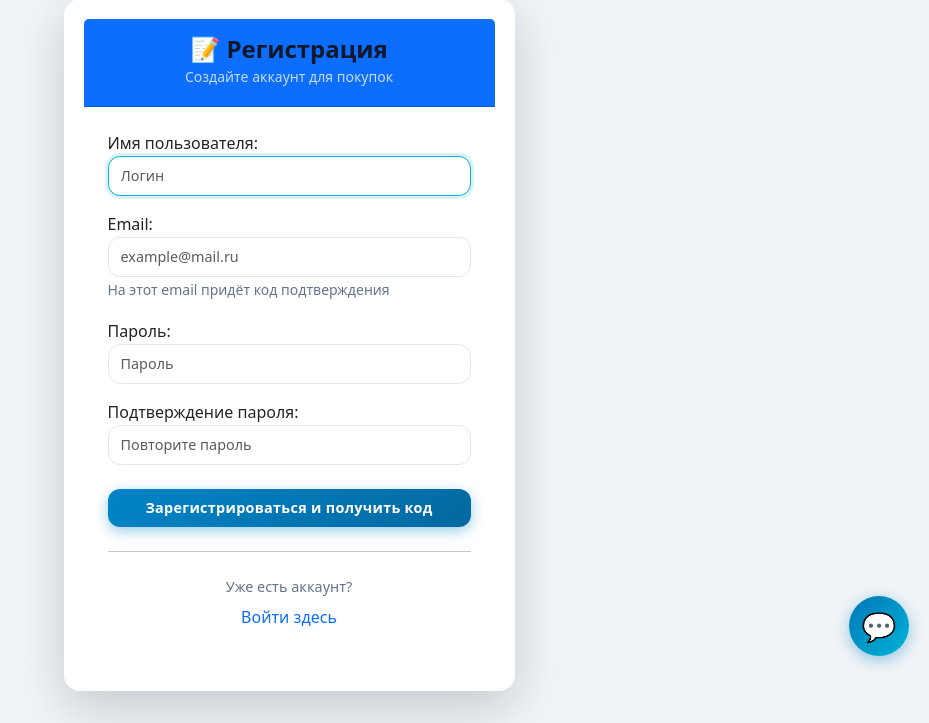
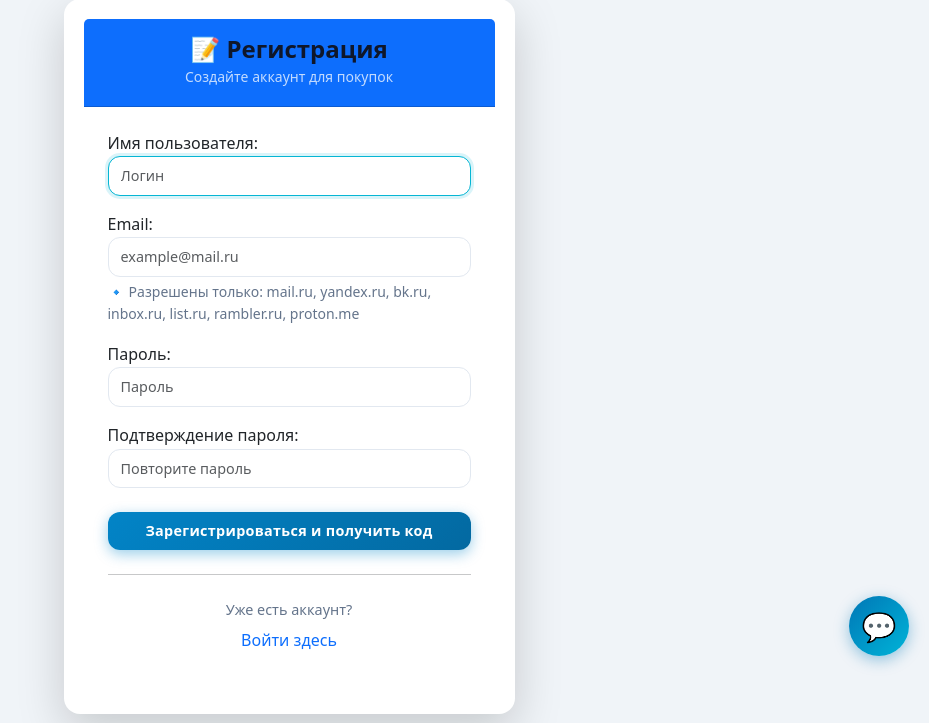
Before and after one commit to Sosisiki/fish_shop_django, a Django app: page /accounts/register/ in a window 1280 px wide. Shown: the part 124-847 px from the top of the page, without its empty margins (351-1280 px from the left). Run offline with Django 5.2, Linux system fonts and the light colour scheme.

Commit message:
Show verification code on page + Russian email domains only

```diff
--- a/accounts/forms.py
+++ b/accounts/forms.py
@@ -2,6 +2,13 @@ from django import forms
 from django.contrib.auth.forms import UserCreationForm, PasswordResetForm, SetPasswordForm
 from django.contrib.auth.models import User
 from .models import Profile
+
+# ✅ Список разрешённых российских доменов
+RUSSIAN_EMAIL_DOMAINS = [
+    'mail.ru', 'yandex.ru', 'bk.ru', 'inbox.ru',
+    'list.ru', 'rambler.ru', 'proton.me', 'protonmail.com'
+]
+
 
 class RegisterForm(UserCreationForm):
     email = forms.EmailField(
@@ -11,7 +18,8 @@ class RegisterForm(UserCreationForm):
             'class': 'form-control',
             'placeholder': 'example@mail.ru',
             'autocomplete': 'email'
-        })
+        }),
+        help_text="Разрешены только российские почтовые сервисы: mail.ru, yandex.ru, bk.ru, inbox.ru, list.ru, rambler.ru, proton.me"
     )
 
     class Meta:
@@ -38,6 +46,14 @@ class RegisterForm(UserCreationForm):
 
     def clean_email(self):
         email = self.cleaned_data.get('email', '').lower().strip()
+
+        # ✅ Проверка: только российские домены
+        domain = email.split('@')[-1] if '@' in email else ''
+        if domain not in RUSSIAN_EMAIL_DOMAINS:
+            raise forms.ValidationError(
+                f"Разрешены только российские почтовые сервисы: {', '.join(RUSSIAN_EMAIL_DOMAINS)}"
+            )
+
         if User.objects.filter(email=email).exists():
             raise forms.ValidationError("Пользователь с таким email уже зарегистрирован")
         return email
@@ -45,7 +61,7 @@ class RegisterForm(UserCreationForm):
     def save(self, commit=True):
         user = super().save(commit=False)
         user.email = self.cleaned_data['email'].lower()
-        user.is_active = False  # Не активен до подтверждения email
+        user.is_active = False  # Не активен до подтверждения
         if commit:
             user.save()
             profile = user.profile
@@ -56,7 +72,7 @@ class RegisterForm(UserCreationForm):
 
 class EmailVerificationForm(forms.Form):
     code = forms.CharField(
-        label="Код из письма",
+        label="Код подтверждения",
         max_length=6,
         widget=forms.TextInput(attrs={
             'class': 'form-control form-control-lg text-center',
@@ -85,20 +101,27 @@ class PasswordResetRequestForm(forms.Form):
             'placeholder': 'example@mail.ru',
             'autocomplete': 'email'
         }),
-        help_text="Введите email, указанный при регистрации"
+        help_text="Введите email, указанный при регистрации (только российские домены)"
     )
 
     def clean_email(self):
         email = self.cleaned_data.get('email', '').lower().strip()
+
+        # ✅ Проверка домена и для сброса пароля
+        domain = email.split('@')[-1] if '@' in email else ''
+        if domain not in RUSSIAN_EMAIL_DOMAINS:
+            raise forms.ValidationError(
+                f"Разрешены только российские почтовые сервисы: {', '.join(RUSSIAN_EMAIL_DOMAINS)}"
+            )
+
         if not User.objects.filter(email=email).exists():
-            # Не показываем, существует ли пользователь (безопасность)
-            raise forms.ValidationError("Если такой аккаунт существует, код будет отправлен")
+            raise forms.ValidationError("Если такой аккаунт существует, код будет показан")
         return email
 
 
 class PasswordResetConfirmForm(forms.Form):
     code = forms.CharField(
-        label="Код из письма",
+        label="Код подтверждения",
         max_length=6,
         widget=forms.TextInput(attrs={
             'class': 'form-control form-control-lg text-center',
--- a/accounts/models.py
+++ b/accounts/models.py
@@ -59,11 +59,7 @@ class VerificationCode(models.Model):
         # Аннулируем все неиспользованные коды для этого email и назначения
         cls.objects.filter(email=email, purpose=purpose, is_used=False).update(is_used=True)
 
-        # 🔹 Генерируем случайный 6-значный код (с сохранением ведущих нулей)
-        # Вариант 1: через random.choices (гарантированно 6 символов)
-        # code = ''.join(random.choices(string.digits, k=7))
-
-        # Вариант 2 (альтернатива): через randint + zfill для ведущих нулей
+        # Генерируем случайный 6-значный код (с сохранением ведущих нулей)
         code = str(random.randint(0, 999999)).zfill(6)
 
         return cls.objects.create(email=email, code=code, purpose=purpose)
--- a/accounts/views.py
+++ b/accounts/views.py
@@ -7,14 +7,15 @@ from django.conf import settings
 from django.utils import timezone
 from .forms import RegisterForm, EmailVerificationForm, PasswordResetRequestForm, PasswordResetConfirmForm
 from .models import Profile, VerificationCode
-from .utils import send_verification_email
 import logging
 
 logger = logging.getLogger(__name__)
 
 
 def register(request):
-    """Регистрация: email → код на почту → подтверждение → активация"""
+    """Регистрация: показ кода прямо на странице (без отправки email)"""
+    verification_code = None
+
     if request.user.is_authenticated:
         return redirect('products:catalog')
 
@@ -22,33 +23,27 @@ def register(request):
         form = RegisterForm(request.POST)
         if form.is_valid():
             user = form.save(commit=False)
-            user.is_active = False  # 🔹 Блокируем до верификации
+            user.is_active = False  # Блокируем до верификации
             user.save()
 
-            # Генерируем и отправляем код
+            # Генерируем код
             code_obj = VerificationCode.generate(user.email, purpose='register')
+            verification_code = code_obj.code  # ✅ Сохраняем код для показа на странице
 
-            # 🔹 Отправка через Resend (HTTP API) или консоль в демо-режиме
-            email_sent = send_verification_email(user.email, code_obj.code, purpose='register')
-
-            if email_sent:
-                messages.success(request, f'✅ Код подтверждения отправлен на {user.email}')
-            else:
-                # В демо-режиме показываем код в сообщении
-                if getattr(settings, 'DEBUG', False) or 'console' in getattr(settings, 'EMAIL_BACKEND', ''):
-                    messages.info(request, f'📧 [ДЕМО] Код подтверждения: {code_obj.code}')
-                    messages.success(request, 'Код показан выше (демо-режим)')
-                else:
-                    messages.error(request, '❌ Не удалось отправить письмо. Попробуйте позже.')
-                    user.delete()  # Удаляем пользователя, если письмо не ушло
-                    return redirect('accounts:register')
+            # 🔹 НЕ отправляем письмо — код показываем прямо на странице
+            # (отправка отключена для демо, чтобы не зависеть от внешних сервисов)
 
             # Сохраняем в сессии для проверки
             request.session['verify_email'] = user.email
             request.session['verify_code_id'] = code_obj.id
             request.session['verify_purpose'] = 'register'
 
-            return redirect('accounts:verify_email')
+            messages.success(request, f'✅ Регистрация начата! Ваш код: {verification_code}')
+            # ✅ Возвращаем тот же шаблон с кодом, а не редирект
+            return render(request, 'accounts/register.html', {
+                'form': RegisterForm(),  # Очищаем форму
+                'verification_code': verification_code  # ✅ Передаём код в шаблон
+            })
     else:
         form = RegisterForm()
 
@@ -119,17 +114,10 @@ def verify_email(request):
     else:
         form = EmailVerificationForm()
 
-    # Повторная отправка кода
+    # Повторная генерация кода (без отправки)
     if 'resend' in request.GET:
         code_obj = VerificationCode.generate(email, purpose=purpose)
-        email_sent = send_verification_email(email, code_obj.code, purpose=purpose)
-
-        if email_sent:
-            messages.success(request, '✅ Новый код отправлен!')
-        else:
-            if getattr(settings, 'DEBUG', False) or 'console' in getattr(settings, 'EMAIL_BACKEND', ''):
-                messages.info(request, f'📧 [ДЕМО] Код: {code_obj.code}')
-
+        messages.info(request, f'📋 Новый код: {code_obj.code}')
         request.session['verify_code_id'] = code_obj.id
         return redirect('accounts:verify_email')
 
@@ -141,7 +129,7 @@ def verify_email(request):
 
 
 def password_reset_request(request):
-    """Запрос на сброс пароля: ввод email → код на почту"""
+    """Запрос на сброс пароля: показ кода прямо на странице"""
     if request.user.is_authenticated:
         return redirect('products:catalog')
 
@@ -153,18 +141,8 @@ def password_reset_request(request):
             # Генерируем код
             code_obj = VerificationCode.generate(email, purpose='password_reset')
 
-            # 🔹 Отправка через Resend или консоль
-            email_sent = send_verification_email(email, code_obj.code, purpose='password_reset')
-
-            if email_sent:
-                messages.success(request, f'✅ Код отправлен на {email}')
-            else:
-                if getattr(settings, 'DEBUG', False) or 'console' in getattr(settings, 'EMAIL_BACKEND', ''):
-                    messages.info(request, f'📧 [ДЕМО] Код: {code_obj.code}')
-                    messages.success(request, 'Код показан выше (демо-режим)')
-                else:
-                    messages.error(request, '❌ Не удалось отправить письмо.')
-                    return redirect('accounts:password_reset_request')
+            # 🔹 Показываем код в сообщении (без отправки)
+            messages.success(request, f'✅ Код для сброса пароля: {code_obj.code}')
 
             # Сохраняем в сессии
             request.session['verify_email'] = email
@@ -181,7 +159,7 @@ def password_reset_request(request):
 def password_reset_confirm(request):
     """Установка нового пароля после подтверждения кода"""
     if not request.session.get('reset_confirmed'):
-        messages.warning(request, 'Сначала подтвердите код из письма.')
+        messages.warning(request, 'Сначала подтвердите код.')
         return redirect('accounts:password_reset_request')
 
     email = request.session.get('verify_email')
@@ -216,16 +194,9 @@ def password_reset_confirm(request):
 
 @login_required
 def resend_verification(request):
-    """Повторная отправка кода (для регистрации)"""
+    """Повторная генерация кода (без отправки)"""
     email = request.user.email
     code_obj = VerificationCode.generate(email, purpose='register')
 
-    email_sent = send_verification_email(email, code_obj.code, purpose='register')
-
-    if email_sent:
-        messages.success(request, '✅ Код отправлен повторно!')
-    else:
-        if getattr(settings, 'DEBUG', False) or 'console' in getattr(settings, 'EMAIL_BACKEND', ''):
-            messages.info(request, f'📧 [ДЕМО] Код: {code_obj.code}')
-
+    messages.info(request, f'📋 Ваш новый код: {code_obj.code}')
     return redirect('accounts:verify_email')
--- a/templates/accounts/register.html
+++ b/templates/accounts/register.html
@@ -10,6 +10,27 @@
                 <small class="opacity-75">Создайте аккаунт для покупок</small>
             </div>
             <div class="card-body p-4">
+
+                {# ✅ БЛОК: Показ кода после успешной регистрации #}
+                {% if verification_code %}
+                <div class="alert alert-success text-center mb-4 border-success">
+                    <h5 class="fw-bold mb-2">✅ Регистрация начата!</h5>
+                    <p class="mb-3">Ваш код подтверждения:</p>
+                    <div class="display-4 fw-bold text-primary mb-3" style="letter-spacing: 12px;">
+                        {{ verification_code }}
+                    </div>
+                    <p class="small text-muted mb-3">
+                        Скопируйте этот код и введите на следующей странице
+                    </p>
+                    <a href="{% url 'accounts:verify_email' %}" class="btn btn-success w-100">
+                        Перейти к подтверждению →
+                    </a>
+                </div>
+                <hr class="my-4">
+                {% endif %}
+
+                {# ✅ БЛОК: Форма регистрации (показывается, если нет кода) #}
+                {% if not verification_code %}
                 <form method="POST" novalidate>
                     {% csrf_token %}
 
@@ -23,7 +44,9 @@
                         {{ form.email.label_tag }}
                         {{ form.email }}
                         {% if form.email.errors %}<div class="text-danger small mt-1">{{ form.email.errors.0 }}</div>{% endif %}
-                        <small class="text-muted">На этот email придёт код подтверждения</small>
+                        <small class="text-muted d-block mt-1">
+                            🔹 Разрешены только: mail.ru, yandex.ru, bk.ru, inbox.ru, list.ru, rambler.ru, proton.me
+                        </small>
                     </div>
 
                     <div class="mb-3">
@@ -49,6 +72,8 @@
                     <p class="mb-2 text-muted small">Уже есть аккаунт?</p>
                     <a href="{% url 'accounts:login' %}" class="text-decoration-none">Войти здесь</a>
                 </div>
+                {% endif %}
+
             </div>
         </div>
     </div>
```
